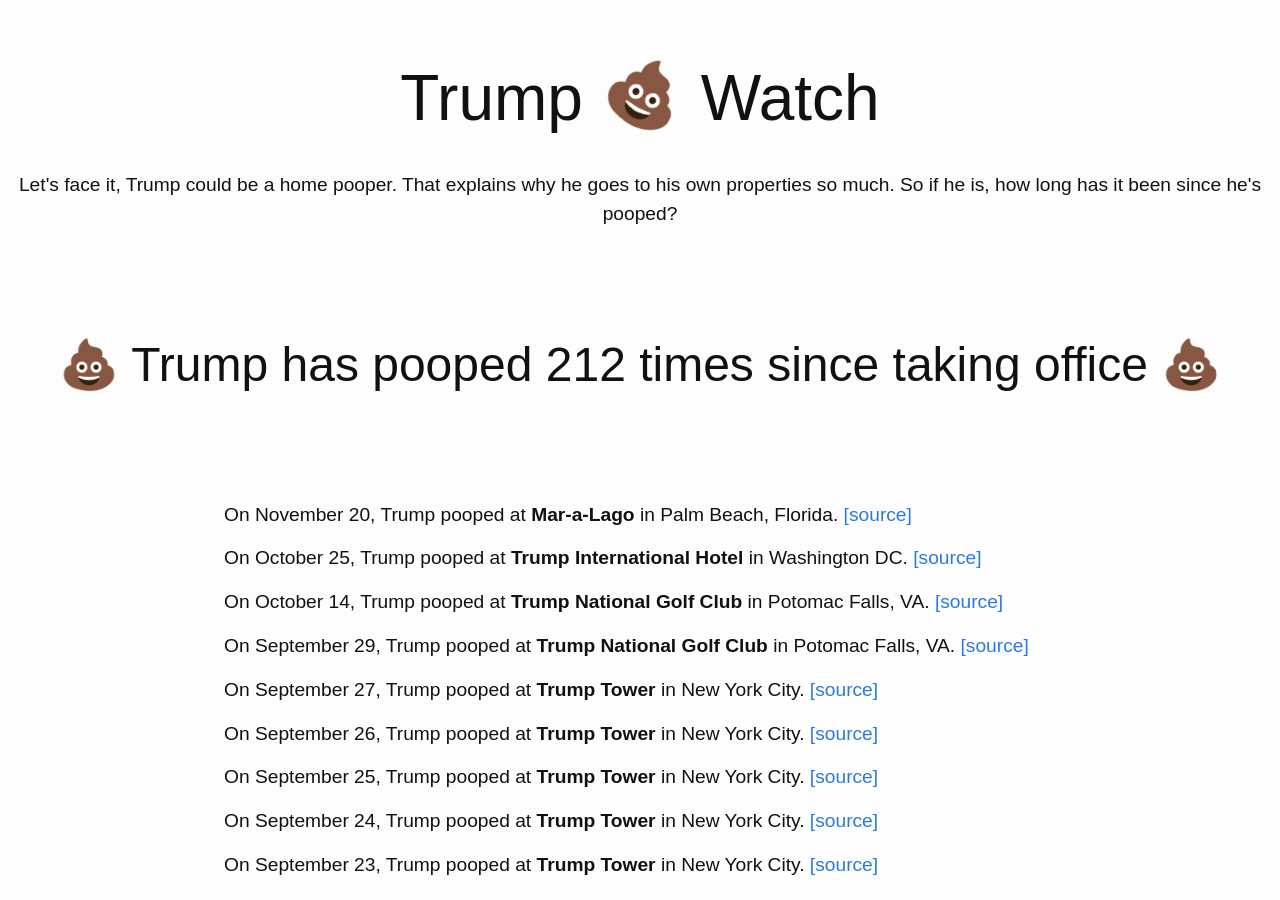
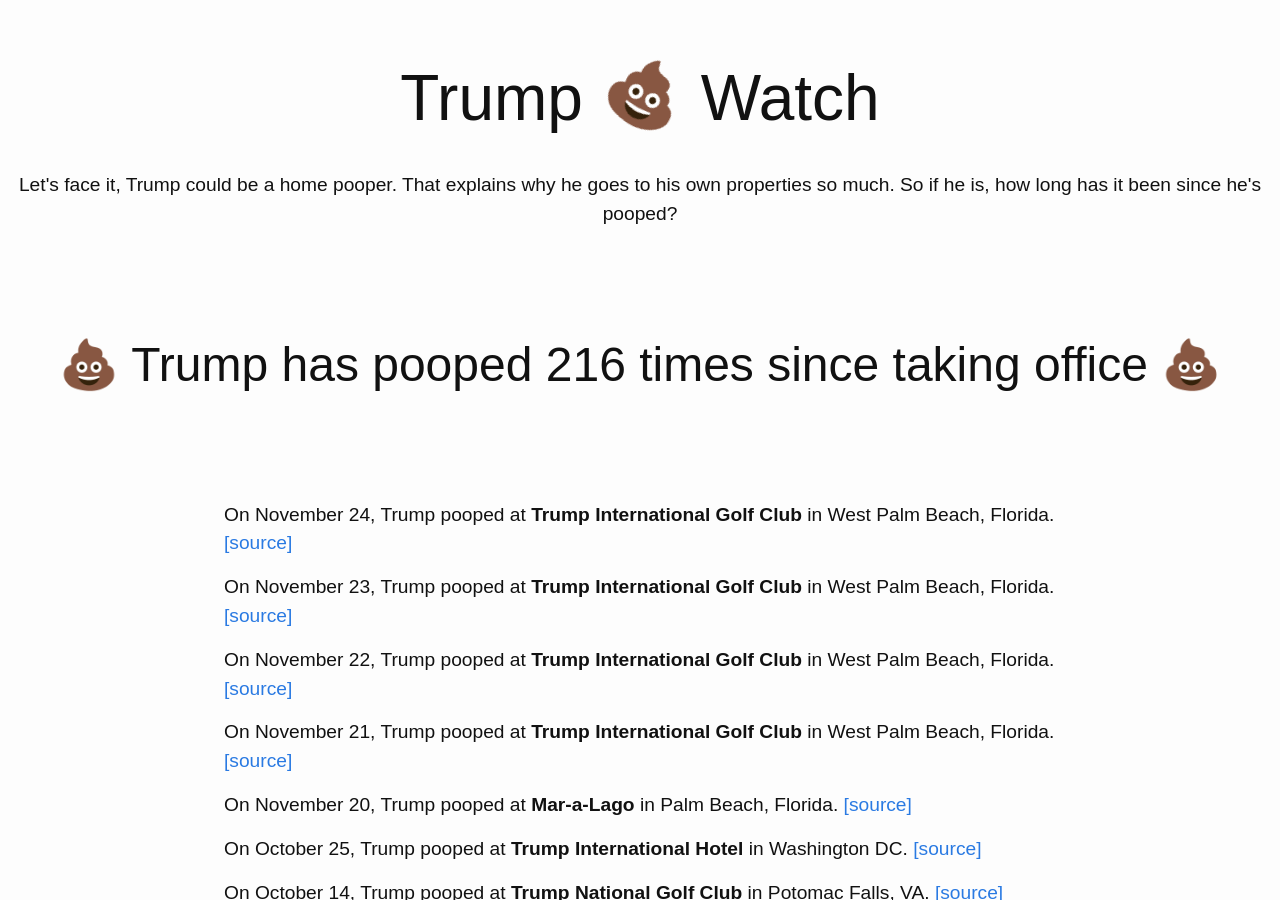
Before and after one commit to dansinker/trumppoopwatch.org, a Jekyll site: the page built from pooparchive.md, in a window 1280 px wide and 900 px high. Built offline with Jekyll 4.4.1, drawn with Linux system fonts in a browser that asks for light colours; nearby versions of some CDN libraries.

Commit message:
tons of thanksgiving golfing

```diff
--- a/_data/trumps.yml
+++ b/_data/trumps.yml
@@ -1,4 +1,20 @@
 poops:
+- location: Trump International Golf Club
+  city: West Palm Beach, Florida
+  date: 2018-11-24
+  link: https://www.palmbeachpost.com/news/20181124/trump-in-palm-beach-more-golf-on-small-business-saturday
+- location: Trump International Golf Club
+  city: West Palm Beach, Florida
+  date: 2018-11-23
+  link: https://www.washingtonpost.com/national/trump-says-time-for-action-on-the-wall-visits-golf-course/2018/11/23/22105c92-ef2d-11e8-8b47-bd0975fd6199_story.html?utm_term=.3c1c1d235207
+- location: Trump International Golf Club
+  city: West Palm Beach, Florida
+  date: 2018-11-22
+  link: https://www.palmbeachpost.com/news/20181122/trump-celebrates-thanksgiving-dinner-after-busy-day
+- location: Trump International Golf Club
+  city: West Palm Beach, Florida
+  date: 2018-11-21
+  link: https://golfweek.com/2018/11/22/president-trump-joins-jack-nicklaus-for-round-of-pre-thanksgiving-golf/
 - location: Mar-a-Lago
   city: Palm Beach, Florida
   date: 2018-11-20
```
